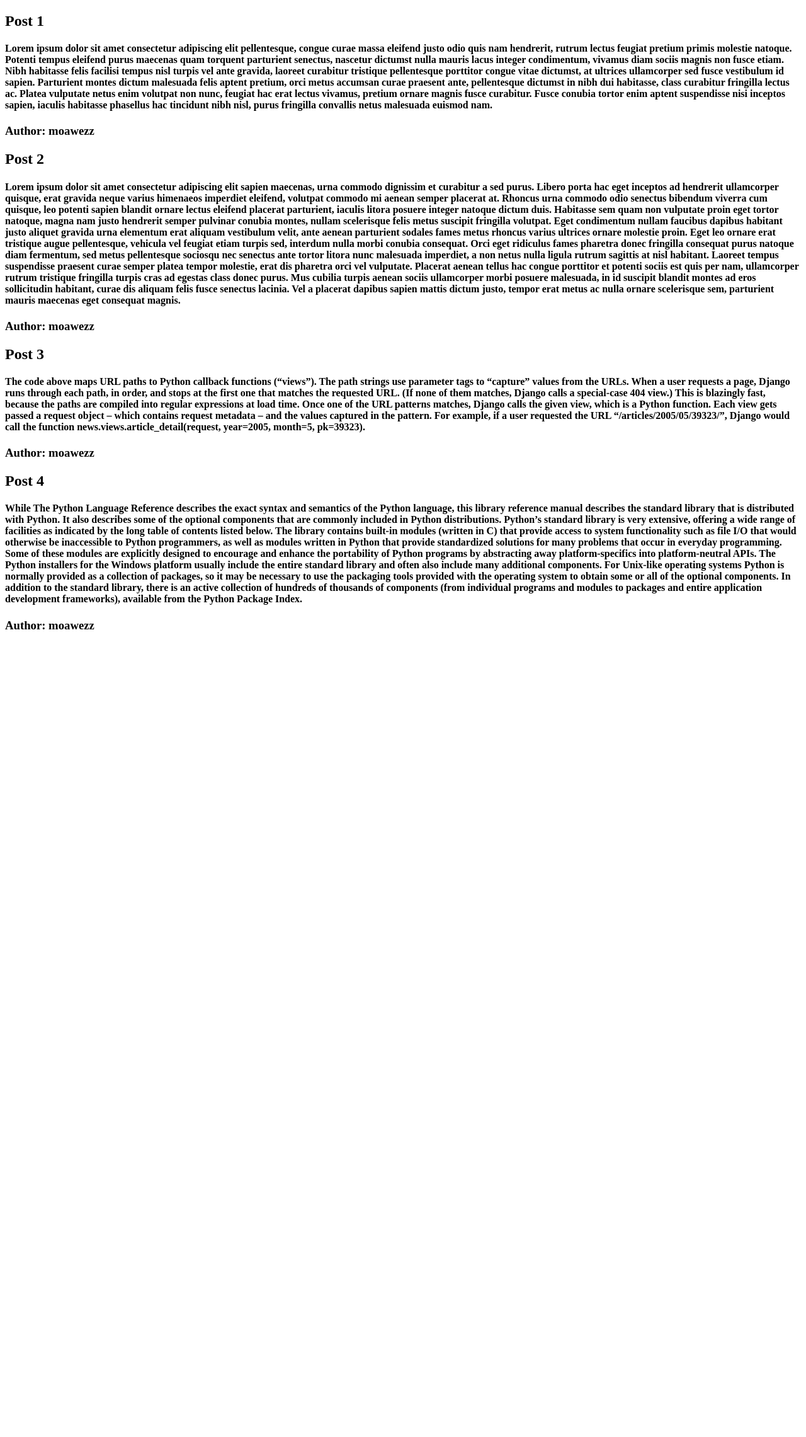
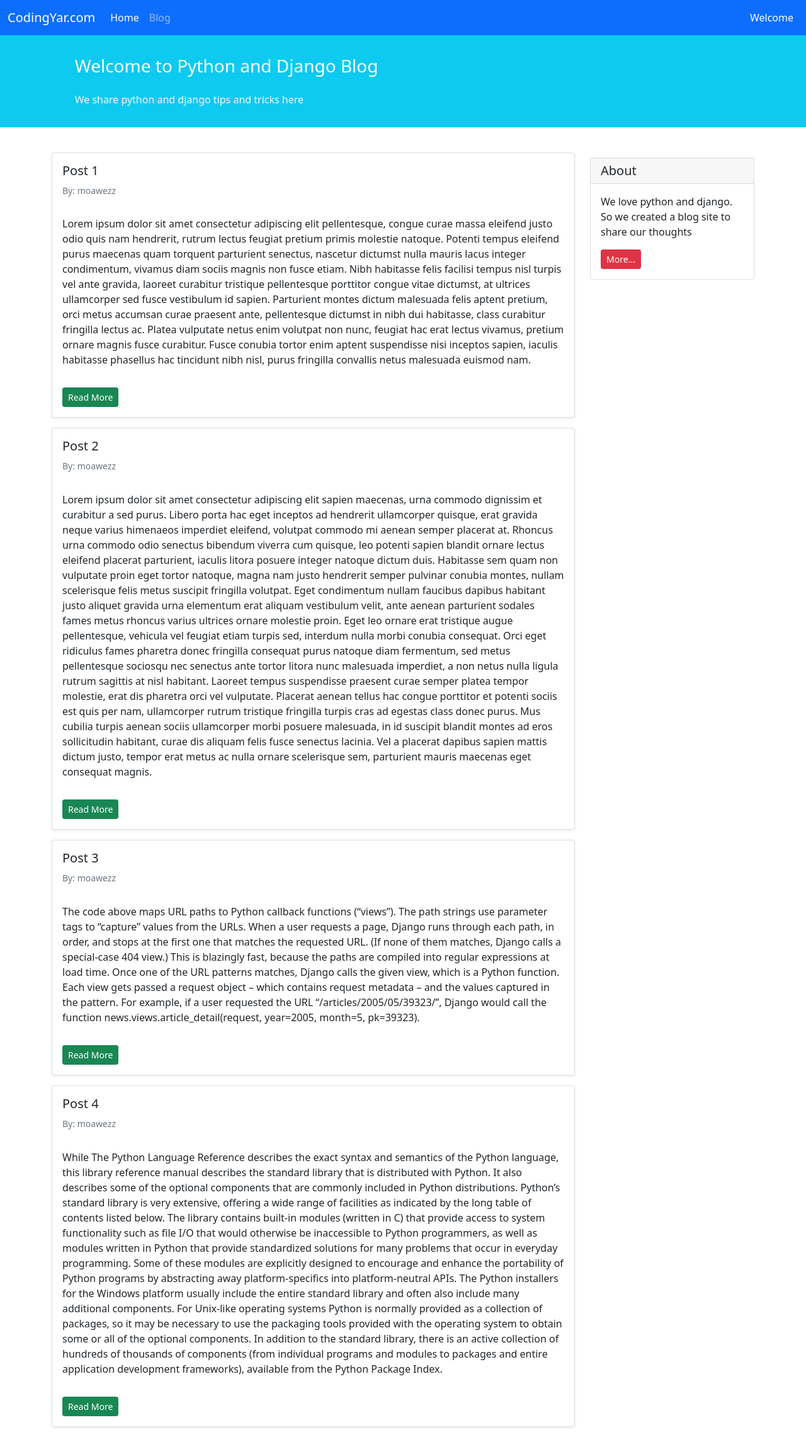
Before and after one commit to mo4wez/django-blog-project, a Django app: page /blog/ in a window 1280 px wide. Shown: the whole page at 63% size. Before the commit the page ends 999 px from the top, so only its background shows below. Run offline with Django 4.2, Linux system fonts and the light colour scheme; data comes from the database, SQL or seed files in the repository.

Commit message:
Add base.html and template to blocg app

```diff
--- a/blog/templates/blog/post_list.html
+++ b/blog/templates/blog/post_list.html
@@ -1,15 +1,39 @@
-<!DOCTYPE html>
-<html lang="en">
-<head>
-    <meta charset="UTF-8">
-    <meta name="viewport" content="width=device-width, initial-scale=1.0">
-    <title>Posts</title>
-</head>
-<body>
-    {% for post in posts %}
-        <h2>{{post.title}}</h2>
-        <h4>{{post.text}}</h4>
-        <h3>Author: {{post.author}}</h3>
-    {% endfor %}
-</body>
-</html>
+{% extends '_base.html' %}
+
+
+{% block page_title %}Posts{% endblock page_title %}
+
+
+{% block content %}
+    <div class="container mt-4">
+        <div class="row">
+            <div class="col-9">
+                {% for post in posts %}
+                    <div class="card shadow-sm my-3">
+                        <div class="card-body">
+                            <h5 class="card-title">{{ post.title }}</h5>
+                            <h6 class="card-subtitle mb-2 text-muted small py-2">By: {{ post.author }}</h6>
+                            <p class="card-text py-3">
+                                {{ post.text }}
+                            </p>
+                            <div class="btn btn-sm btn-success">Read More</div>
+                        </div>
+                    </div>
+                {% endfor %}
+            </div>
+            <div class="col-3">
+                <div class="card my-4">
+                    <h5 class="card-header">About</h5>
+                    <div class="card-body">
+                        <p class="card-text">We love python and django. So we created a blog site to share our
+                            thoughts</p>
+                        <a href="#"
+                        class="btn btn-sm btn-danger">
+                            More...
+                        </a>
+                    </div>
+                </div>
+            </div>
+        </div>
+    </div>
+{% endblock content %}
--- a/config/settings.py
+++ b/config/settings.py
@@ -57,7 +57,9 @@ ROOT_URLCONF = 'config.urls'
 TEMPLATES = [
     {
         'BACKEND': 'django.template.backends.django.DjangoTemplates',
-        'DIRS': [],
+        'DIRS': [
+            str(BASE_DIR.joinpath('templates')),
+        ],
         'APP_DIRS': True,
         'OPTIONS': {
             'context_processors': [
--- /dev/null
+++ b/templates/_base.html
@@ -0,0 +1,60 @@
+<!doctype html>
+<html lang="en">
+<head>
+    <!-- Required meta tags -->
+    <meta charset="utf-8">
+    <meta name="viewport" content="width=device-width, initial-scale=1">
+
+    <!-- Bootstrap CSS -->
+    <link href="https://cdn.jsdelivr.net/npm/bootstrap@5.1.3/dist/css/bootstrap.min.css" rel="stylesheet"
+          integrity="sha384-1BmE4kWBq78iYhFldvKuhfTAU6auU8tT94WrHftjDbrCEXSU1oBoqyl2QvZ6jIW3" crossorigin="anonymous">
+
+    <title>{% block page_title %}{% endblock page_title %}</title>
+</head>
+<body>
+    <nav class="navbar navbar-expand-lg navbar-dark bg-primary">
+        <div class="container-fluid">
+            <a class="navbar-brand" href="#">CodingYar.com</a>
+            <button class="navbar-toggler" type="button" data-bs-toggle="collapse" data-bs-target="#navbarNavAltMarkup"
+                    aria-controls="navbarNavAltMarkup" aria-expanded="false" aria-label="Toggle navigation">
+                <span class="navbar-toggler-icon"></span>
+            </button>
+            <div class="collapse navbar-collapse" id="navbarNavAltMarkup">
+                <div class="navbar-nav">
+                    <a class="nav-link active" aria-current="page" href="#">Home</a>
+                    <a class="nav-link" href="#">Blog</a>
+                </div>
+            </div>
+            <div class="mx-2 text-white">Welcome</div>
+        </div>
+    </nav>
+
+    <div class="container-fluid bg-info">
+        <div class="row py-3">
+            <div class="col-md-8 col-md-10 mx-auto">
+                <h3 class="my-4 mt-3 text-white">Welcome to Python and Django Blog</h3>
+                <p class="text-light">We share python and django tips and tricks here</p>
+            </div>
+        </div>
+    </div>
+        </div>
+    </div>
+
+    {% block content %}
+
+    {% endblock content %}
+
+<!-- Optional JavaScript; choose one of the two! -->
+
+<!-- Option 1: Bootstrap Bundle with Popper -->
+<script src="https://cdn.jsdelivr.net/npm/bootstrap@5.1.3/dist/js/bootstrap.bundle.min.js"
+        integrity="sha384-ka7Sk0Gln4gmtz2MlQnikT1wXgYsOg+OMhuP+IlRH9sENBO0LRn5q+8nbTov4+1p"
+        crossorigin="anonymous"></script>
+
+<!-- Option 2: Separate Popper and Bootstrap JS -->
+<!--
+<script src="https://cdn.jsdelivr.net/npm/@popperjs/core@2.10.2/dist/umd/popper.min.js" integrity="sha384-7+zCNj/IqJ95wo16oMtfsKbZ9ccEh31eOz1HGyDuCQ6wgnyJNSYdrPa03rtR1zdB" crossorigin="anonymous"></script>
+<script src="https://cdn.jsdelivr.net/npm/bootstrap@5.1.3/dist/js/bootstrap.min.js" integrity="sha384-QJHtvGhmr9XOIpI6YVutG+2QOK9T+ZnN4kzFN1RtK3zEFEIsxhlmWl5/YESvpZ13" crossorigin="anonymous"></script>
+-->
+</body>
+</html>
```
